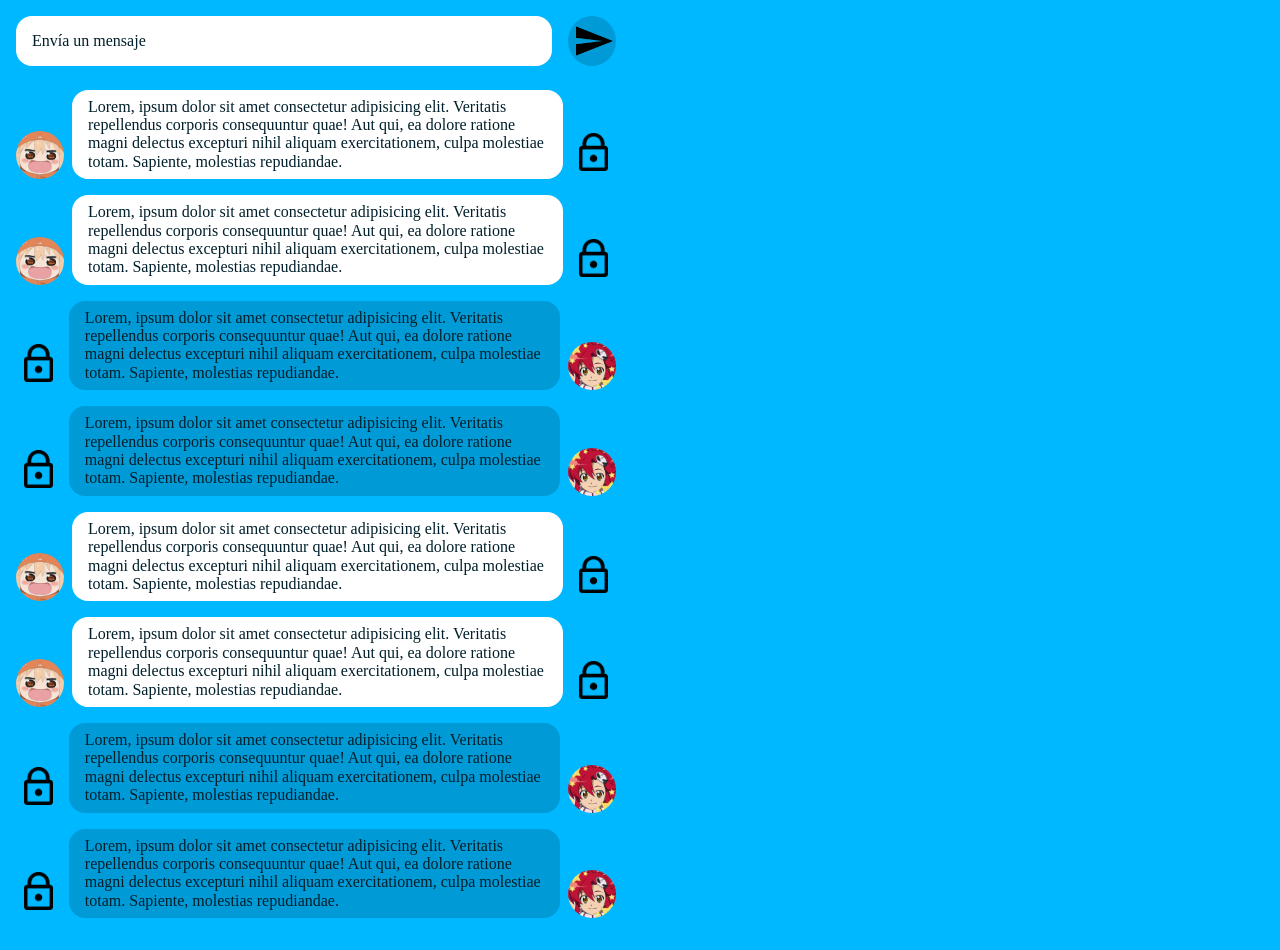
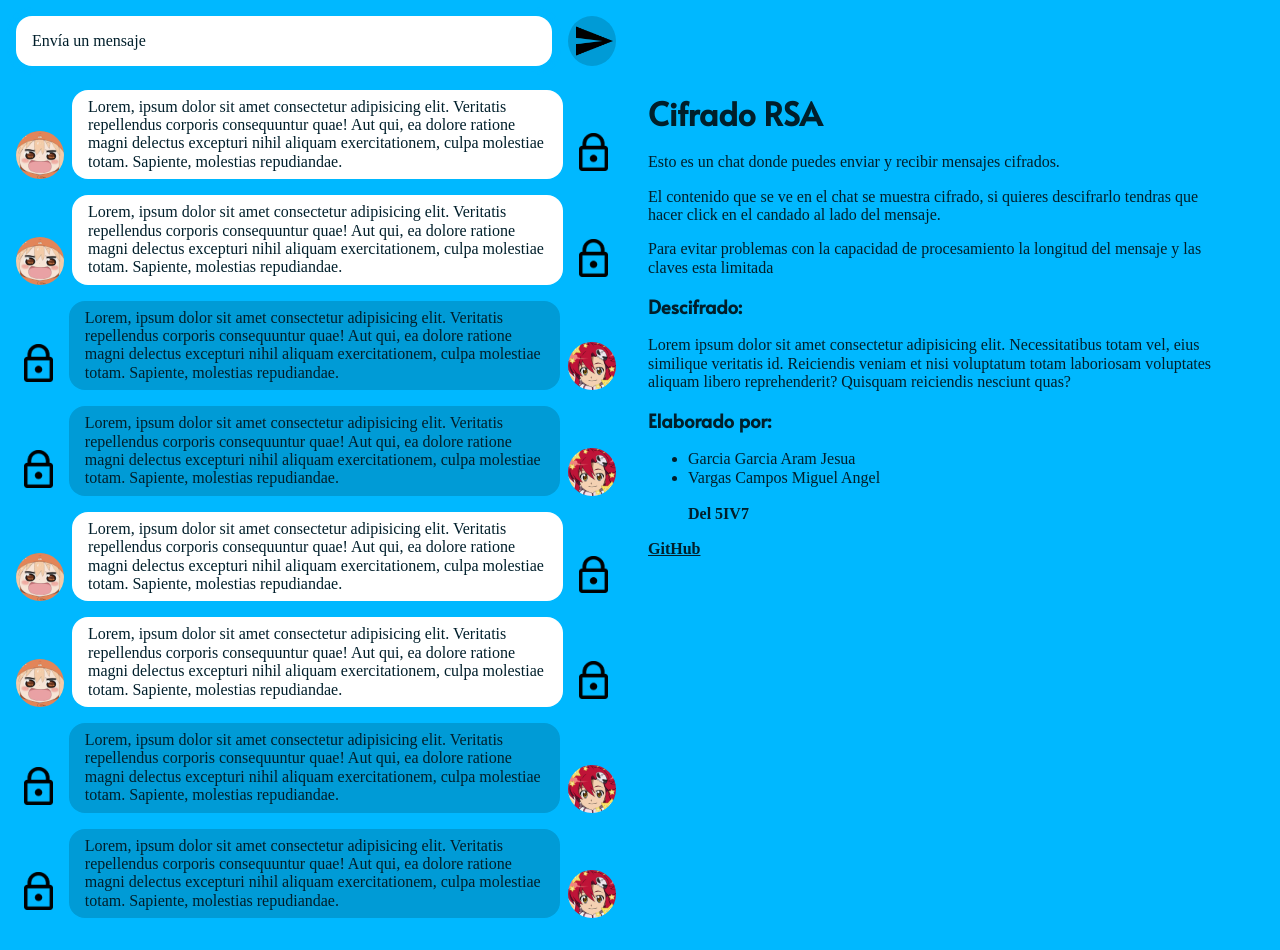
Before and after one commit to GarciaGarciaAramJesua/RSA-5IV7-VCMA-GGAJ, a plain HTML site: page index.html in a window 1280 px wide. Drawn offline with Linux system fonts and the light colour scheme; a web font is replaced by a local one.

Commit message:
texto añadido

```diff
--- a/index.html
+++ b/index.html
@@ -93,7 +93,40 @@
             </form>
         </div>
         <div class="pagina">
+            <br>
+            <br>
+            <br>
+            <br>
+            <h1>
+                Cifrado RSA
+            </h1>
+            <p>Esto es un chat donde puedes enviar y recibir mensajes cifrados.</p>
+            <p>El contenido que se ve en el chat se muestra cifrado, si quieres descifrarlo
+                tendras que hacer click en el candado al lado del mensaje.
+            </p>
+            <p>
+                Para evitar problemas con la capacidad de procesamiento la longitud del mensaje y las claves esta limitada
+            </p>
+            <h3>
+                Descifrado:
+            </h3>
+            <p>
 
+                Lorem ipsum dolor sit amet consectetur adipisicing elit. Necessitatibus totam vel, eius similique veritatis id. Reiciendis veniam et nisi voluptatum totam laboriosam voluptates aliquam libero reprehenderit? Quisquam reiciendis nesciunt quas?
+
+            </p>
+            <h3>
+                Elaborado por:
+            </h3>
+            <ul>
+                <li>Garcia Garcia Aram Jesua</li>
+                <li>Vargas Campos Miguel Angel</li>
+                <br>
+                <b>Del 5IV7</b>
+            </ul>
+            <a href="https://github.com/GarciaGarciaAramJesua/RSA-5IV7-VCMA-GGAJ" target="_blank">
+                <b>GitHub</b>
+            </a>
         </div>
     </div>
 </body>
--- a/masterstyle.css
+++ b/masterstyle.css
@@ -125,6 +125,14 @@ body{
     background-color: var(--color-4);
 }
 
-h1{
+h1, h3{
     font-family: var(--titulos);
 }
+
+.pagina{
+    margin-right: 3rem;
+}
+
+a{
+    color: var(--color-texto);
+}
```
